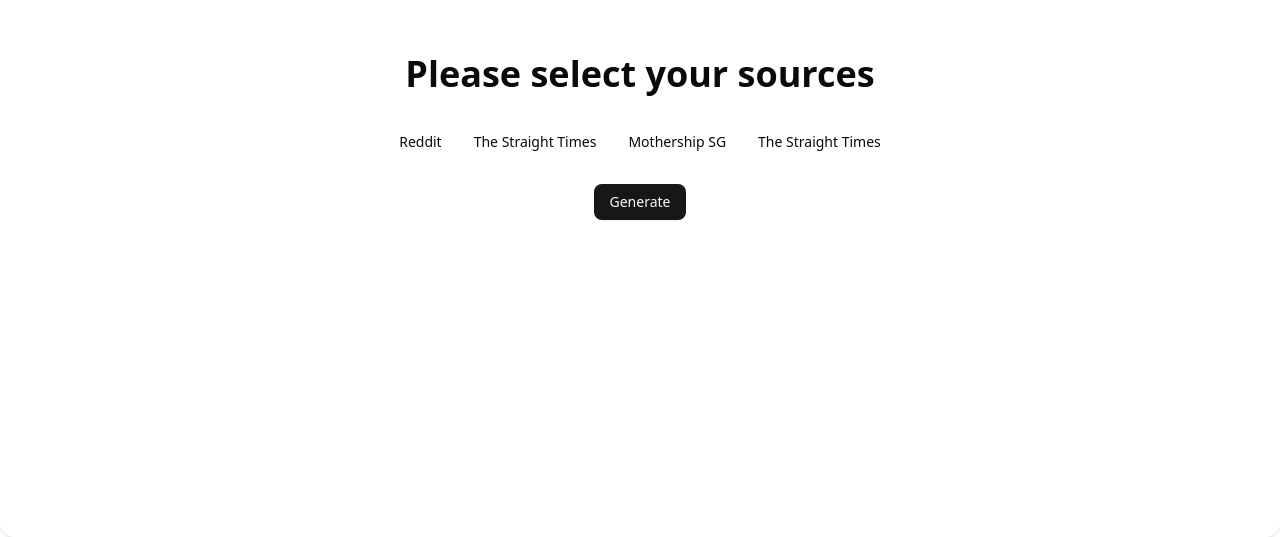
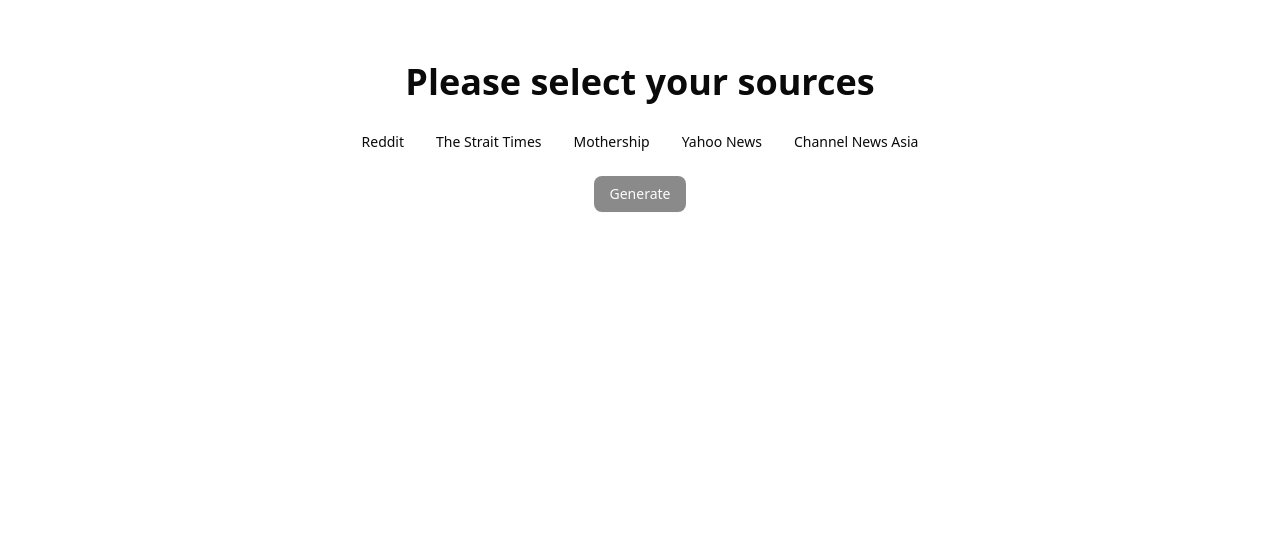
Before and after one commit to nyan979/AgenticAI, a SvelteKit app in the folder ai-frontend/: page / in a window 1280 px wide. Shown: the part 263-800 px from the top of the page. Built offline with nearby package versions, Linux system fonts and the light colour scheme.

Commit message:
feat: added frontend

```diff
--- a/ai-frontend/src/routes/+page.svelte
+++ b/ai-frontend/src/routes/+page.svelte
@@ -7,18 +7,22 @@
 	import { slide } from 'svelte/transition';
 
 	let sources: { news: string; selected: boolean }[] = $state([
-		{ news: 'Reddit', selected: true },
-		{ news: 'The Straight Times', selected: false },
-		{ news: 'Mothership SG', selected: false },
-		{ news: 'The Straight Times', selected: false }
+		{ news: 'Reddit', selected: false },
+		{ news: 'The Strait Times', selected: false },
+		{ news: 'Mothership', selected: false },
+		{ news: 'Yahoo News', selected: false },
+		{ news: 'Channel News Asia', selected: false }
 	]);
 
 	let pageState: 'default' | 'retrieving' = $state('default');
 	let data: { title: string; summary: string }[] = $state([]);
 	async function fetchNews(): Promise<void> {
+        let rb = sources.filter(s => s.selected).map(s => s.news.toLowerCase());
 		pageState = 'retrieving';
 		try {
-			const response = await fetch('http://127.0.0.1:5000');
+			const response = await fetch('http://127.0.0.1:5000', {
+                body: JSON.stringify(rb)
+            });
 			if (response.status == 200) {
 				data = await response.json();
 			}
@@ -30,14 +34,15 @@
 </script>
 
 <main class="bg-background flex h-screen w-full justify-center">
-	<Card.Card
-		class="flex h-full w-4/5 min-w-[1280px] flex-col items-center justify-center border-none overflow-y-auto"
+
+	<div
+		class="flex h-full w-1/2 min-w-[640px] flex-col items-center justify-center gap-4 overflow-y-auto border-none"
 	>
 		<Card.Header class="w-full">
 			<Card.Title class="w-full text-center text-4xl">
 				{#if pageState === 'retrieving'}
-                    Retrieving news sources. Please be patient...
-                {:else}
+					Retrieving news sources. Please be patient...
+				{:else}
 					Please select your sources
 				{/if}</Card.Title
 			>
@@ -56,14 +61,14 @@
 		{#if pageState == 'retrieving'}
 			<Button disabled><Spinner class="animate-spin" /> Retrieving...</Button>
 		{:else}
-			<Button onclick={async () => await fetchNews()}>Generate</Button>
+			<Button disabled={sources.filter(s => s.selected).length === 0} onclick={async () => await fetchNews()}>Generate</Button>
 		{/if}
 
 		{#if data.length}
-			<div class="" transition:slide>
+			<div class="w-full px-8" transition:slide>
 				<Card.Title>Here are the news I've found</Card.Title>
 				{#each data as news}
-					<Card.Card>
+					<Card.Card class="w-full">
 						<Card.Header>
 							<Card.Title>{news.title}</Card.Title>
 							<Card.Description>{news.summary}</Card.Description>
@@ -72,5 +77,5 @@
 				{/each}
 			</div>
 		{/if}
-	</Card.Card>
+	</div>
 </main>
```
